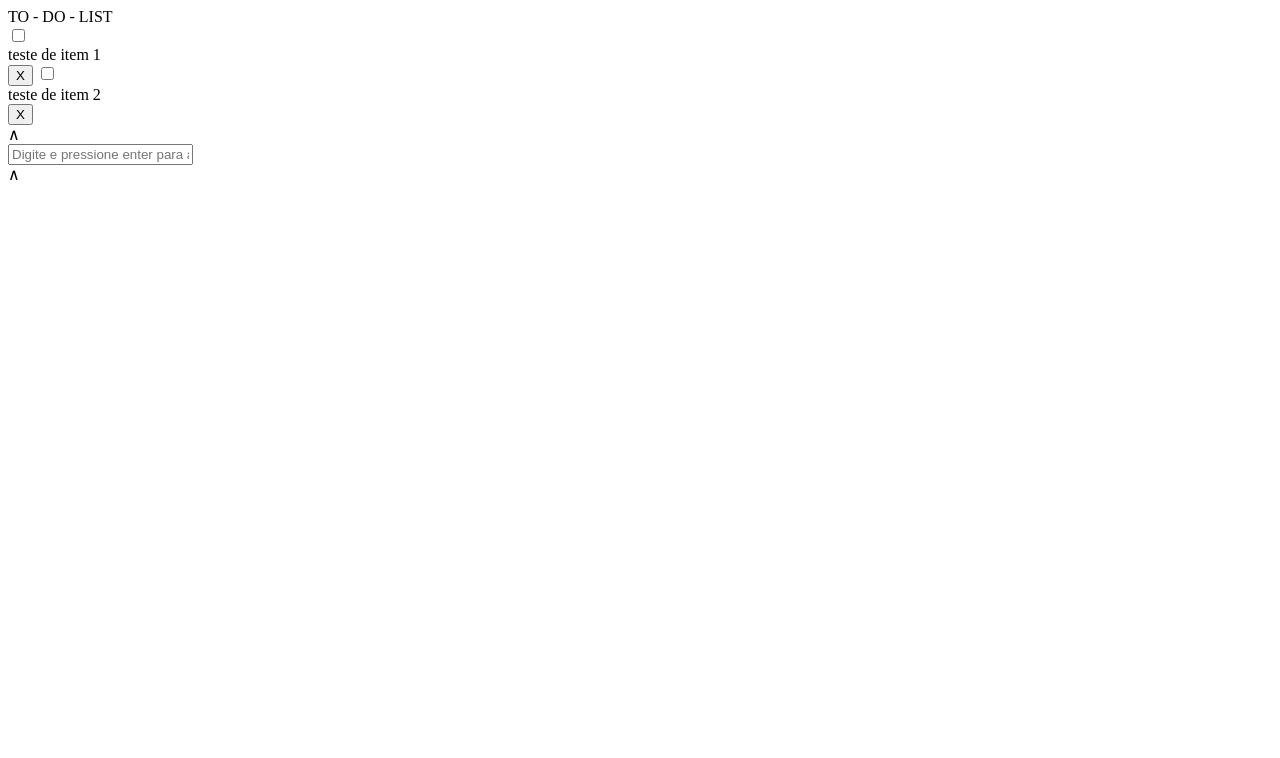
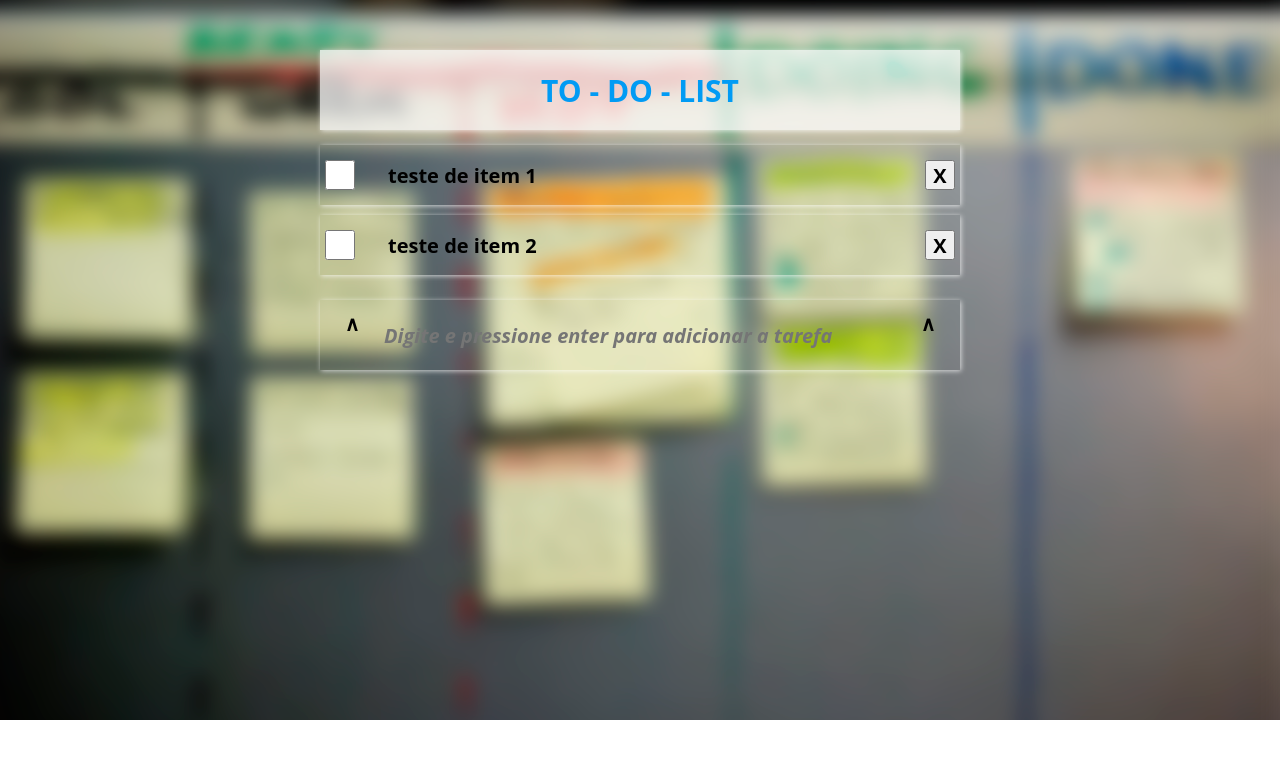
Before and after one commit to rafaapcode/To-do-list, a plain HTML site: page htmll/index.html in a window 1280 px wide. Drawn offline with Linux system fonts and the light colour scheme.

Commit message:
HTML E CSS

```diff
--- a/htmll/index.html
+++ b/htmll/index.html
@@ -3,7 +3,8 @@
 <head>
     <meta charset="UTF-8">
     <meta name="viewport" content="width=device-width, initial-scale=1.0">
-    <link rel="stylesheet" href="style.css">
+    <link rel="stylesheet" href="/stilo/style.css">
+    <link rel="icon" href="/imgs/icons8-lista-de-tarefas-100.png">
     <title>to-do-list</title>
 </head>
 <body>
@@ -27,10 +28,10 @@
 
         <div class="todo__new-item">
             <div>&and;</div>
-            <input type="text" placeholder="Digite e pressione enter para adicionar a tarefa">
+            <input id="colocartarefa" type="text" placeholder="Digite e pressione enter para adicionar a tarefa">
             <div>&and;</div>
         </div>
     </div>
-    <script src="app.js"></script>
+    <script src="/scriptjs/script.js"></script>
 </body>
 </html>
--- /dev/null
+++ b/stilo/style.css
@@ -0,0 +1,116 @@
+:root {
+    --primary-color: #019bf4;
+    --secondary-color: #ffffffBB;
+}
+
+* {
+    margin: 0;
+    padding: 0;
+    box-sizing: border-box;
+}
+html {
+    font-size: 62.5%;
+}
+
+body {
+    background-image: url(/imgs/background.png);
+    font: bold 2rem 'Open Sans', sans-serif;
+    background-repeat: no-repeat;
+    background-size: cover;
+}
+
+.todo {
+    display: flex;
+    width: 50vw;
+    flex-direction: column;
+    align-items: center;
+    margin: 0 auto;
+    gap: 15px;
+}
+
+.todo__title {
+    display: flex;
+    background-color: var(--secondary-color);
+    width: 100%;
+    height: 80px;
+    justify-content: center;
+    align-items: center;
+    margin-top: 50px;
+    box-shadow: 1px 1px 5px var(--secondary-color);
+    font-size: 3rem;
+    color: var(--primary-color);
+}
+
+.todo__list {
+    display: flex;
+    width: 100%;
+    flex-direction: column;
+    gap: 10px;
+}
+
+.todo__item{
+    display: flex;
+    width: 100%;
+    height: 60px;
+    justify-content: space-between;
+    align-items: center;
+    padding: 5px;
+    box-shadow: 1px 1px 5px var(--secondary-color);
+}
+.todo__item > div {
+    width: 80%;
+}
+.todo__item:hover {
+    cursor: pointer;
+    transition: all .5s ease;
+    background-color: var(--secondary-color);
+    color: var(--primary-color);
+}
+
+
+.todo__item > input[type='text'] {
+    border: none;
+    width: 80%;
+    font: inherit;
+}
+
+.todo__item > input[type='button'],
+.todo__item > input[type='checkbox'] {
+    width: 30px;
+    height: 30px;
+    font: inherit;
+}
+
+
+.todo__item > input[type='checkbox']:checked  + div {
+    text-decoration:line-through;
+}
+
+.todo__new-item{
+    display: flex;
+    width: 100%;
+    height: 70px;
+    justify-content: space-evenly;
+    padding: 10px 0;
+    box-shadow: 1px 1px 5px var(--secondary-color);
+    margin: 10px;
+    font: inherit;
+}
+
+.todo__new-item > input{
+    background-color: #ffffffBB;
+    border: none;
+    width: 80%;
+    outline: none;
+    font: inherit;
+}
+
+.todo__new-item > input::placeholder {
+    font-style: italic;
+    font-weight: bold;
+
+}
+
+#colocartarefa{
+    background-color: rgba(255, 255, 255, 0);
+}
```
